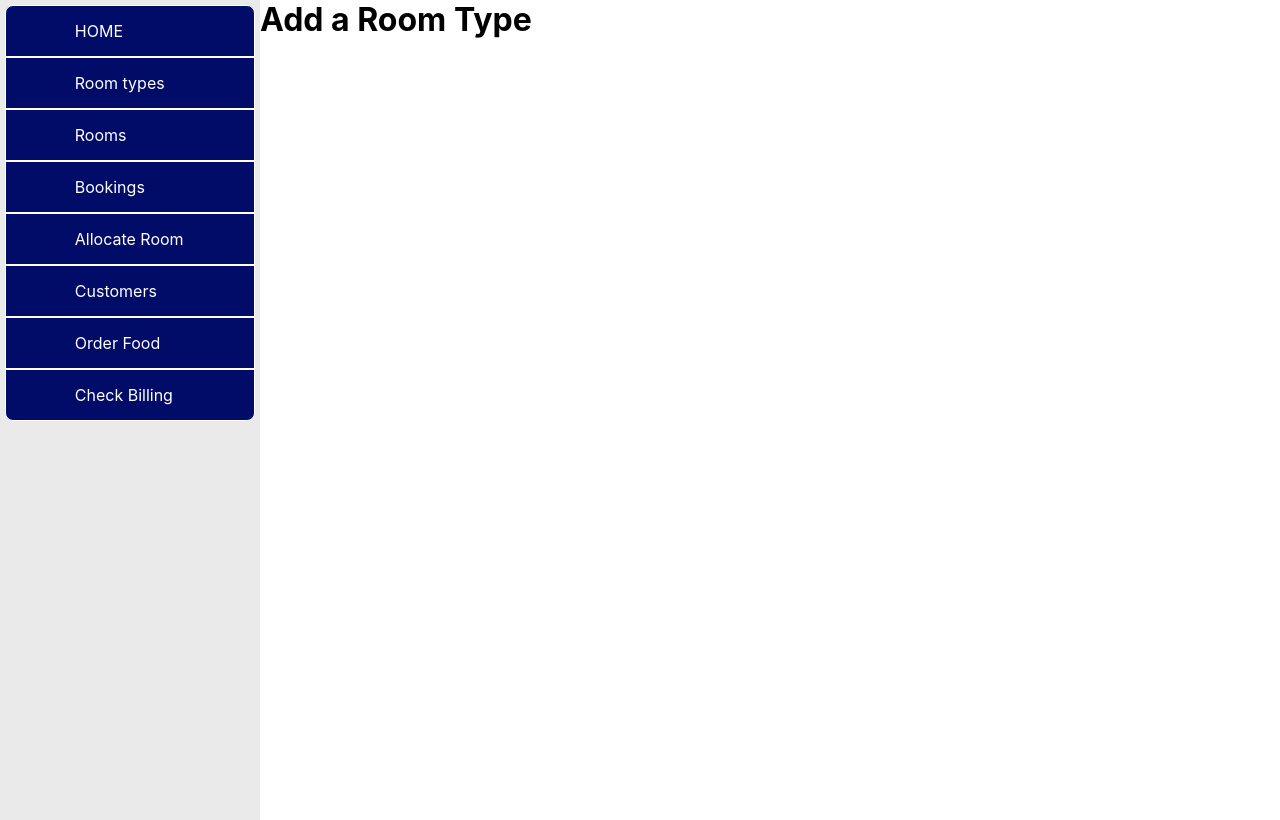
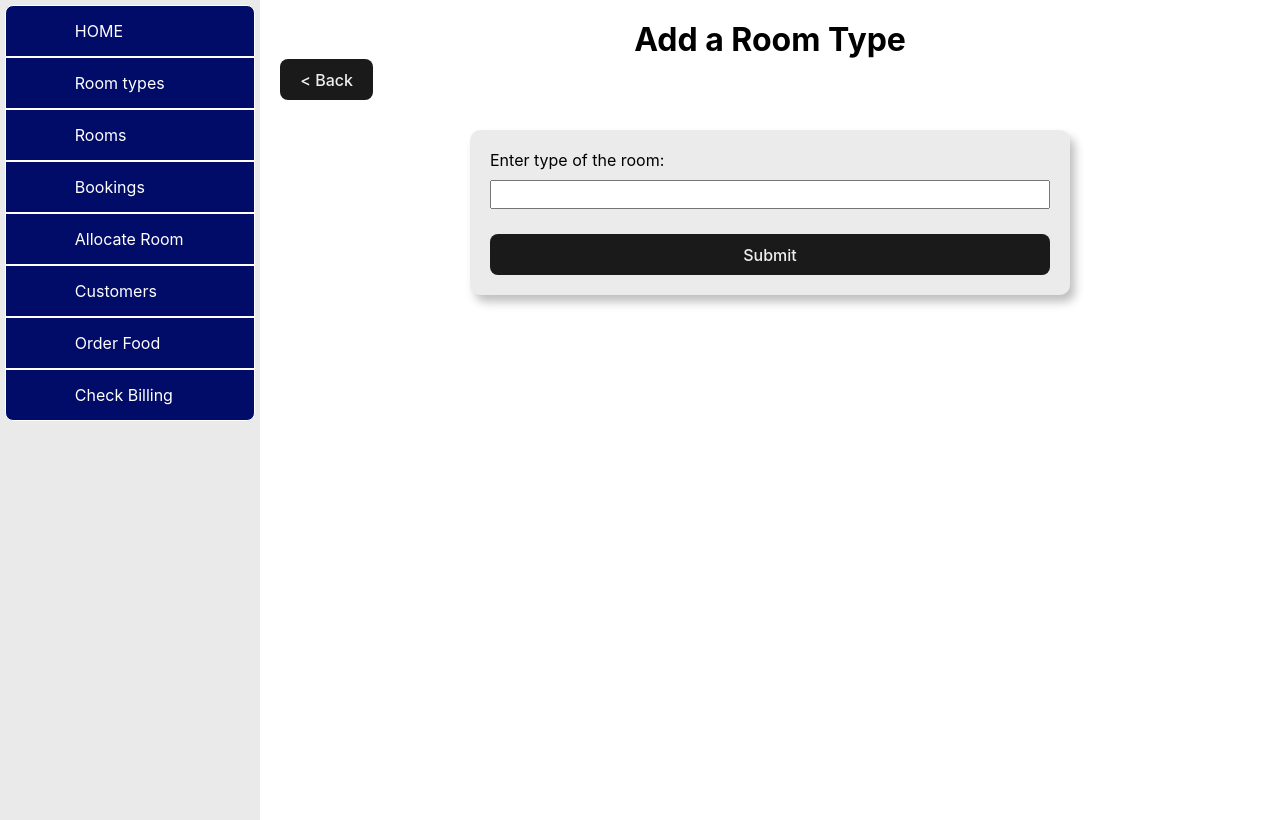
Before and after one commit to imTanay0/hotel-management-system-frontend, a React (Vite) app: page /roomtypes/add in a window 1280 px wide. Built offline with nearby package versions, Linux system fonts and the light colour scheme.

Commit message:
Adding feature to add different room types

```diff
--- a/src/pages/AddRoomTypes/AddRoomTypes.jsx
+++ b/src/pages/AddRoomTypes/AddRoomTypes.jsx
@@ -1,9 +1,68 @@
-import React from 'react'
+import React, { useRef, useState } from 'react'
+
+import './addRoomTypes.css'
+import { Link } from 'react-router-dom';
 
 const AddRoomTypes = () => {
+  // const [typeName, setTypeName] = useState({
+  //   value: ''
+  // })
+
+  const typeName = useRef('')
+
+  const submitHandler = async (e) => {
+    e.preventDefault();
+
+    try {
+
+      const response = await fetch('http://localhost:8080/api/v1/roomtype/add', {
+        method: 'POST',
+        headers: {
+          'Content-Type': 'application/json',
+        },
+        body: JSON.stringify({
+          roomType: typeName.current.value,
+        })
+      })
+
+      const data = await response.json();
+
+      if (data.success) {
+        alert("Customer Booked successfully")
+      } else {
+        throw new Error(`Failed to submit form: ${data.message}`);
+      }
+
+    } catch(error) {
+      alert(error.message);
+    } finally {
+      typeName.current.value = '';
+    }
+
+
+  }
+
   return (
-    <div>
+    <div className='addroomtypes-section'>
       <h1>Add a Room Type</h1>
+
+      <Link to='/roomtypes'>
+        <button className='btn'>{`< `} Back</button>
+      </Link>
+
+      <main className='addroomtypes-section__form-container'>
+
+        <form onSubmit={submitHandler}>
+          <label htmlFor="typeName">Enter type of the room: </label>
+          <input id='typeName' type="text" ref={typeName} required />
+
+          <button className='btn' type="submit">Submit</button>
+
+        </form>
+
+
+      </main>
+
     </div>
   )
 }
--- /dev/null
+++ b/src/pages/AddRoomTypes/addRoomTypes.css
@@ -0,0 +1,33 @@
+.addroomtypes-section {
+  padding: 20px;
+}
+
+.addroomtypes-section h1 {
+  text-align: center;
+}
+
+.addroomtypes-section__form-container {
+  margin-top: 30px;
+  display: flex;
+  justify-content: center;
+}
+
+.addroomtypes-section__form-container form {
+  padding: 20px;
+  width: 600px;
+  display: flex;
+  flex-direction: column;
+  gap: 10px;
+  background-color: rgba(0, 0, 0, 0.08);
+  border-radius: 10px;
+  box-sizing: border-box;
+  box-shadow: 5px 7px 10px 0px rgba(0, 0, 0, 0.25);
+}
+
+.addroomtypes-section__form-container input {
+  padding: 5px 10px;
+}
+
+.addroomtypes-section__form-container button {
+  margin-top: 15px;
+}
--- a/src/pages/AllocateNewRoom/AllocateNewRoom.jsx
+++ b/src/pages/AllocateNewRoom/AllocateNewRoom.jsx
@@ -49,7 +49,6 @@ const AllocateNewRoom = () => {
         throw new Error(`Failed to submit form: ${response.message}`);
       }
     } catch (error) {
-      console.error(error);
       alert(error.message);
     }
 
```
